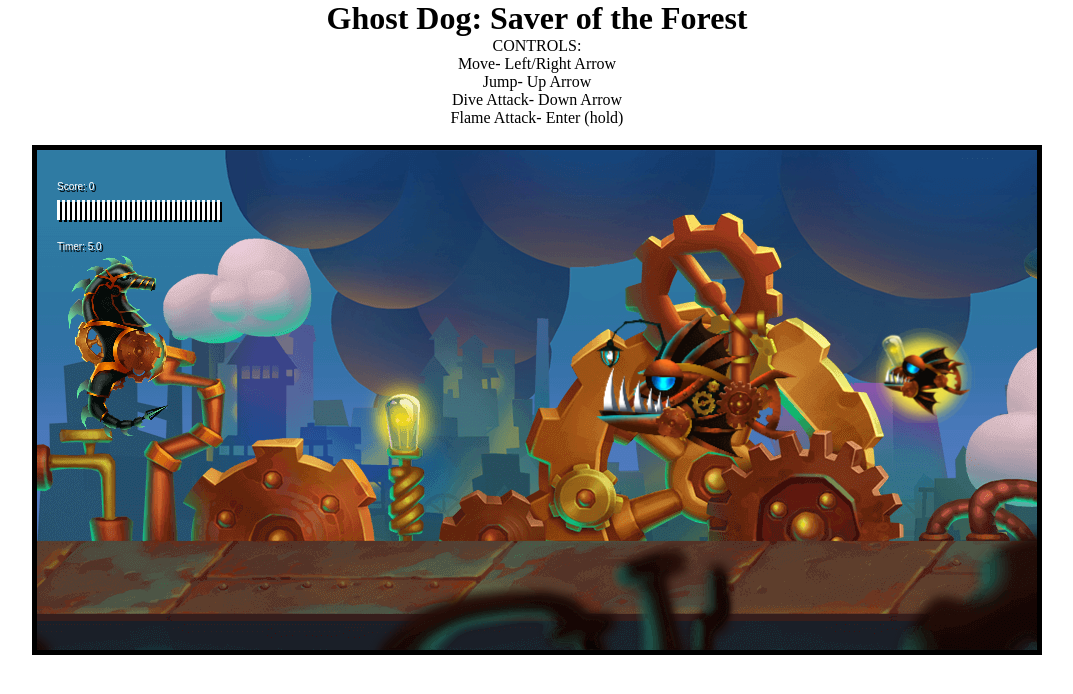
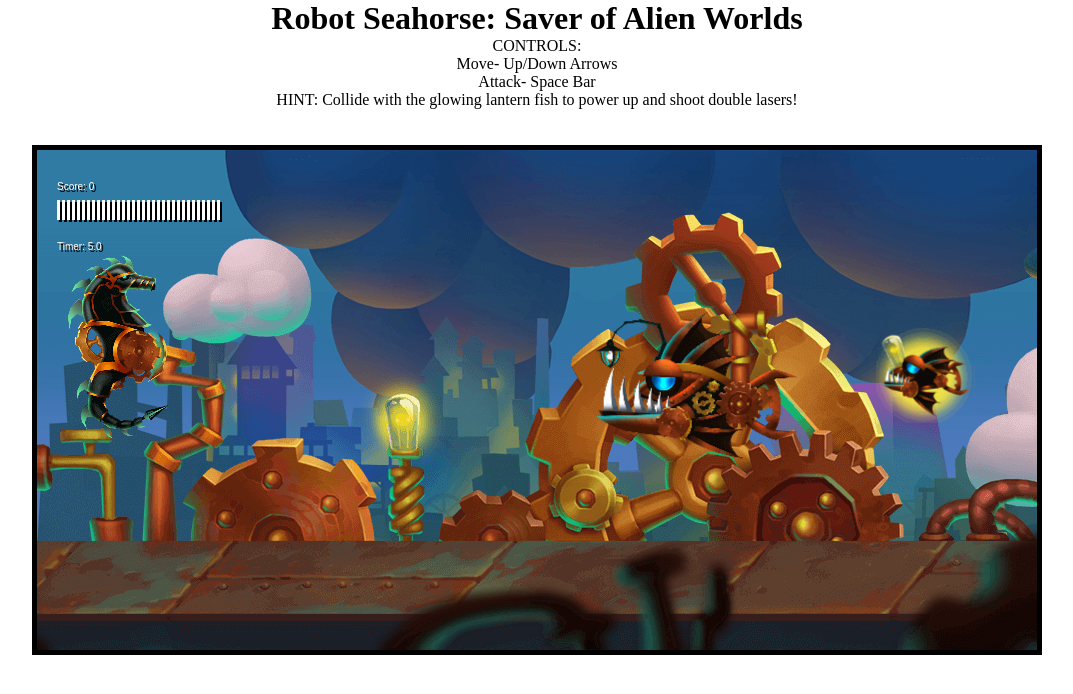
Before and after one commit to JRH89/RobotSeahorse, a plain HTML site: page index.html in a window 1280 px wide. Shown: the whole page, without its empty margins (103-1176 px from the left). Drawn offline with Linux system fonts and the light colour scheme.

Commit message:
Update index.html

```diff
--- a/index.html
+++ b/index.html
@@ -11,13 +11,12 @@
     <link rel="stylesheet" href="style.css">
 </head>
 <body>
-<h1 style="text-align:center">Ghost Dog: Saver of the Forest</h1>
+<h1 style="text-align:center">Robot Seahorse: Saver of Alien Worlds</h1>
     <div style="text-align:center">
         <p>CONTROLS:</p>
-        <p>Move- Left/Right Arrow</p>
-        <p>Jump- Up Arrow</p>
-        <P>Dive Attack- Down Arrow</P>
-        <p>Flame Attack- Enter (hold)</p>
+        <p>Move- Up/Down Arrows</p>
+        <p>Attack- Space Bar</p>
+        <p>HINT: Collide with the glowing lantern fish to power up and shoot double lasers!</p>
     </div>
 
 
```
